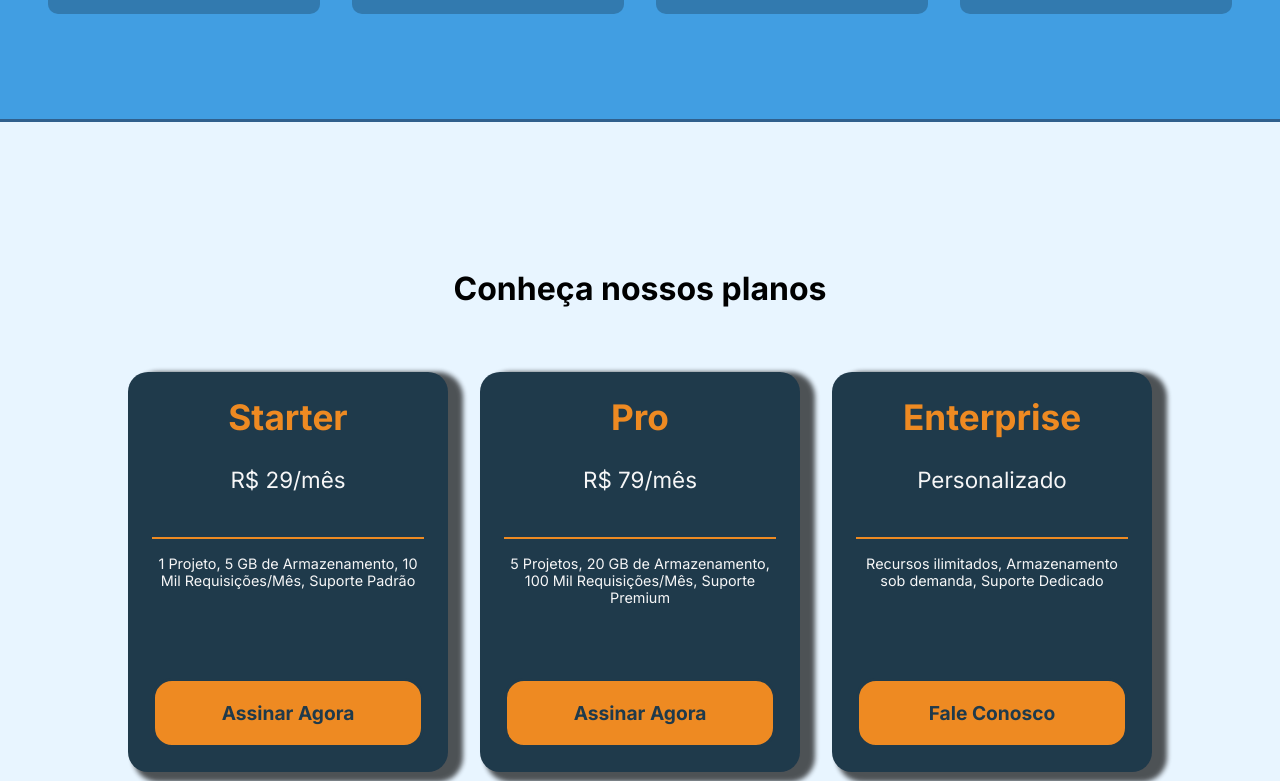
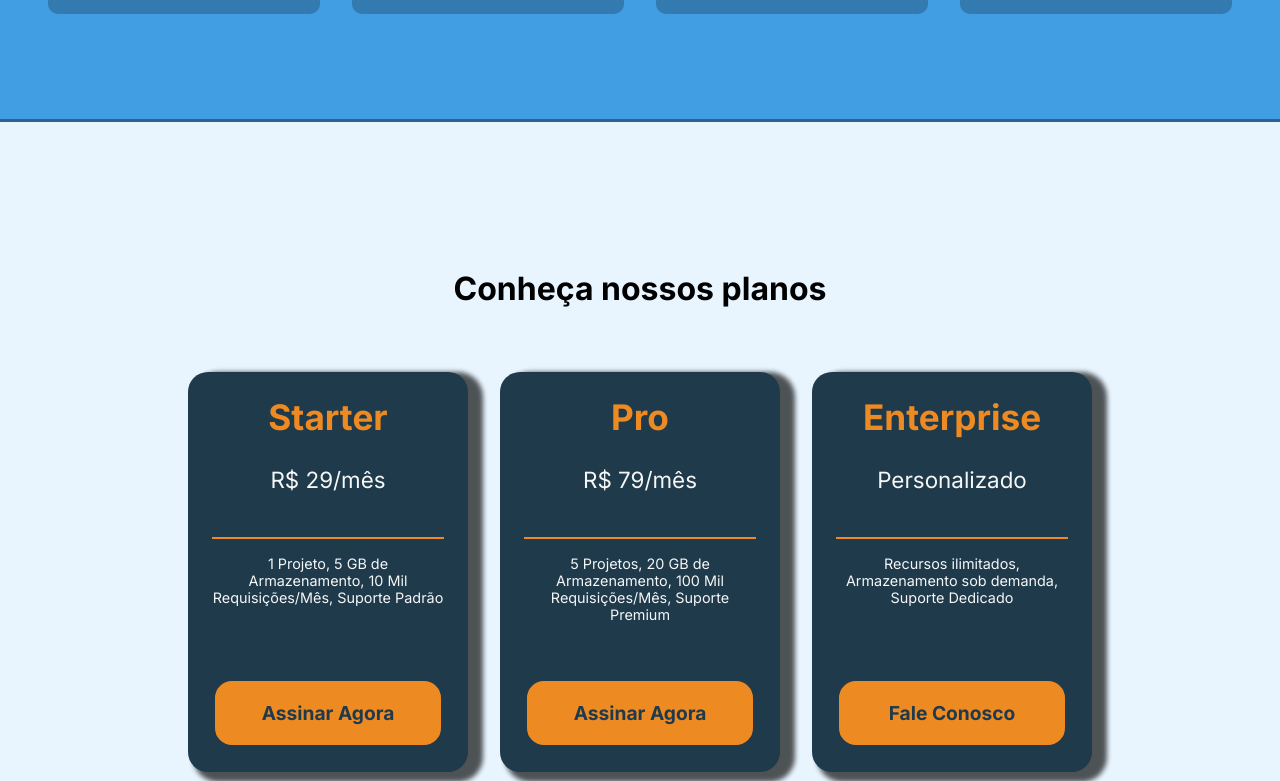
Before and after one commit to daniel-souza-ferreira/nimbus-landing-page, a React (Vite) app: page / in a window 1280 px wide. Shown: the part 2278-3059 px from the top of the page. Built offline with nearby package versions, Linux system fonts and the light colour scheme.

Commit message:
Alteração da dimensão de plan

```diff
--- a/src/components/PricingPlans/Plan.css
+++ b/src/components/PricingPlans/Plan.css
@@ -5,7 +5,7 @@
     border-radius: 20px;
     padding: 1.5rem;
     height: 50vh;
-    width: 40vh;
+    width: 35vh;
     text-align: center;
     box-shadow: 10px 5px 5px 5px rgba(0,0,0,0.7);
     background-color: #153042;
```
